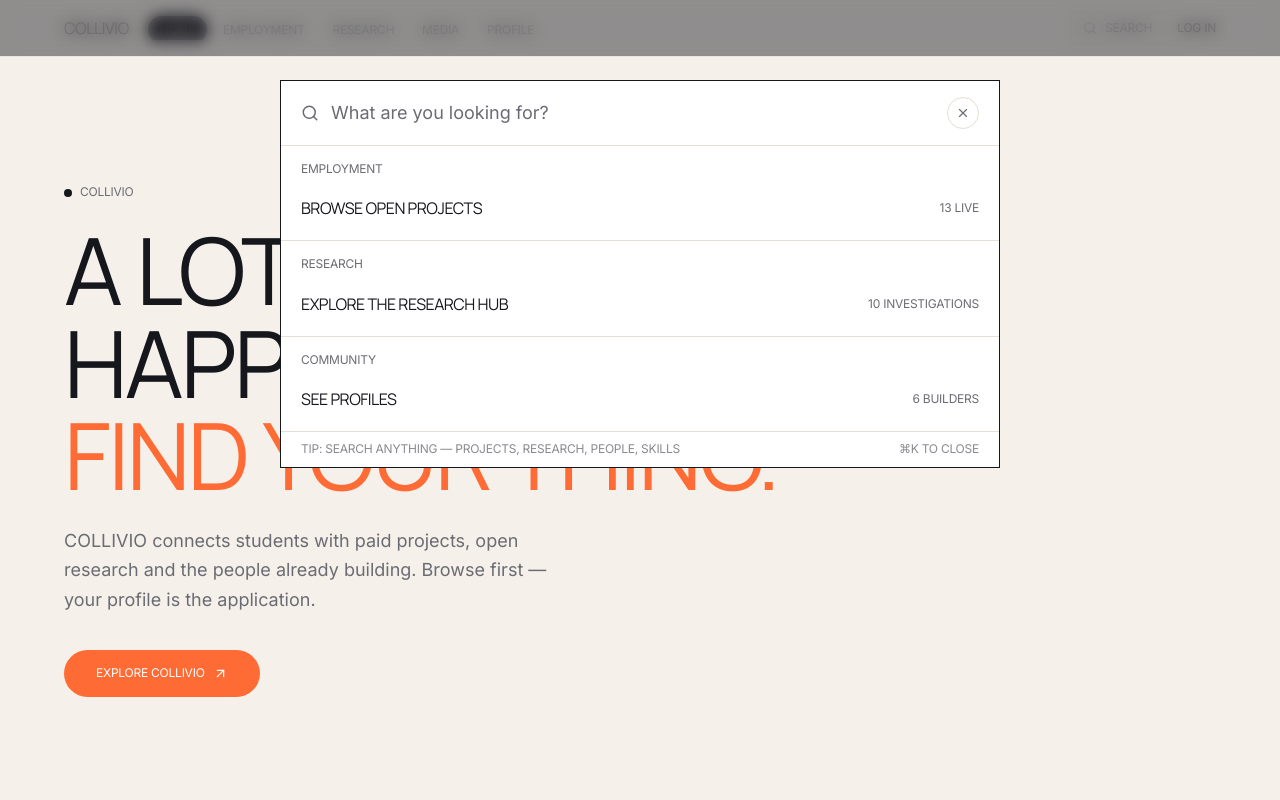
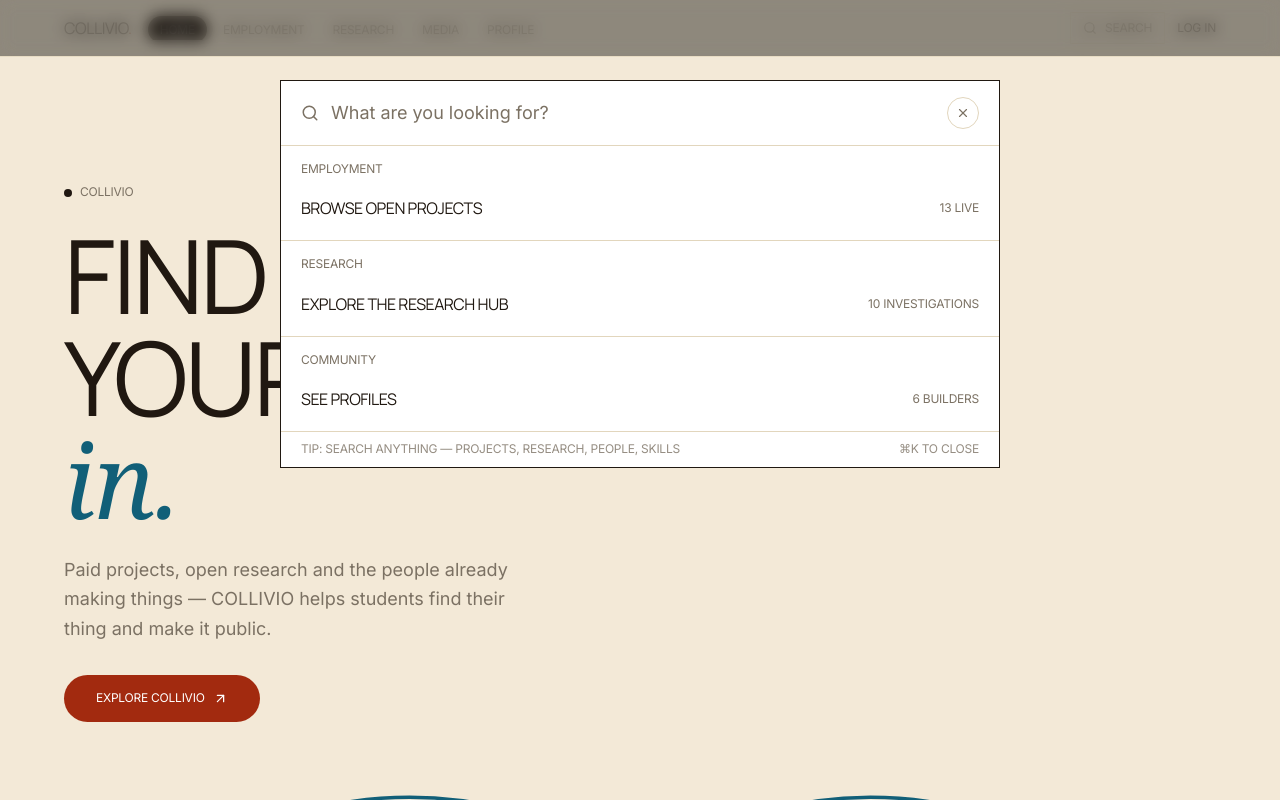
Before and after one commit to praagatii/collivio, a Next.js app: page / in a window 1280 px wide. Both pictures are taken after a click on the button "SEARCH". Shown: the top 800 px of the page. Built offline with nearby package versions, Linux system fonts and the light colour scheme.

Commit message:
Autumn art-direction reset: cream + dark teal + autumn accents, organic squiggle motif, section color transitions (cream → teal → mustard → burgundy → copper), editorial research feature, simplified people cards

```diff
--- a/src/app/globals.css
+++ b/src/app/globals.css
@@ -1,18 +1,22 @@
 @import "tailwindcss";
 
 :root {
-  --canvas: #f5f1ea;
+  --canvas: #f3e9d7;
   --paper: #ffffff;
-  --ink: #16161d;
-  --ink-soft: #6b6b73;
-  --line: #e5e0d5;
-  --accent: #ff6b35;
-  --accent-soft: #fff0e8;
-  --deep: #14141b;
-  --blue: #2b5df0;
-  --orange: #ff6b35;
-  --lime: #baf000;
-  --lemon: #ffe44d;
+  --ink: #201811;
+  --ink-soft: #7b7163;
+  --line: #e2d6bd;
+  --accent: #a22a0f;
+  --accent-soft: #f7e6d9;
+  --deep: #16130e;
+  --teal: #115f78;
+  --mustard: #da9413;
+  --copper: #a22a0f;
+  --olive: #808000;
+  --claret: #8e1137;
+  --burgundy: #470b24;
+  --cherry: #750a0a;
+  --caramel: #5d2806;
 }
 
 @theme inline {
@@ -24,10 +28,14 @@
   --color-accent: var(--accent);
   --color-accent-soft: var(--accent-soft);
   --color-deep: var(--deep);
-  --color-blue: var(--blue);
-  --color-orange: var(--orange);
-  --color-lime: var(--lime);
-  --color-lemon: var(--lemon);
+  --color-teal: var(--teal);
+  --color-mustard: var(--mustard);
+  --color-copper: var(--copper);
+  --color-olive: var(--olive);
+  --color-claret: var(--claret);
+  --color-burgundy: var(--burgundy);
+  --color-cherry: var(--cherry);
+  --color-caramel: var(--caramel);
   --font-sans: var(--font-inter);
   --font-display: var(--font-manrope);
 }
@@ -52,6 +60,14 @@
 }
 
 @layer components {
+  .serif-ita {
+    font-family: Georgia, "Times New Roman", serif;
+    font-style: italic;
+    font-weight: 400;
+    text-transform: none;
+    letter-spacing: -0.01em;
+  }
+
   .label {
     font-family: var(--font-inter);
     font-size: 0.75rem;
--- a/src/app/layout.tsx
+++ b/src/app/layout.tsx
@@ -26,7 +26,7 @@
   width: "device-width",
   initialScale: 1,
   viewportFit: "cover",
-  themeColor: "#f3ede2",
+  themeColor: "#f3e9d7",
 };
 
 export default function RootLayout({ children }: { children: React.ReactNode }) {
--- a/src/app/page.tsx
+++ b/src/app/page.tsx
@@ -1,6 +1,7 @@
 import {
   Hero,
-  Ecosystem,
+  Idea,
+  Paths,
   Opportunities,
   People,
   ResearchShow,
@@ -11,7 +12,8 @@
   return (
     <div>
       <Hero />
-      <Ecosystem />
+      <Idea />
+      <Paths />
       <Opportunities />
       <People />
       <ResearchShow />
--- a/src/components/home.tsx
+++ b/src/components/home.tsx
@@ -4,13 +4,14 @@
 import { motion } from "framer-motion";
 import { ArrowUpRight } from "lucide-react";
 import { projects, research, students } from "@/data/mock";
-import { ProjectCard, ResearchCard, ProfileCard } from "@/components/cards";
+import { ProjectCard, ProfileCard } from "@/components/cards";
+import { Squiggle } from "@/components/primitives";
 
 const EASE = [0.22, 1, 0.36, 1] as const;
 
 export function Hero() {
   return (
-    <section className="mx-auto max-w-[1200px] px-4 pb-8 pt-20 md:px-6 md:pt-32">
+    <section className="mx-auto max-w-[1200px] px-4 pb-4 pt-20 md:px-6 md:pt-32">
       <motion.div
         initial={{ opacity: 0, x: -10 }}
         animate={{ opacity: 1, x: 0 }}
@@ -24,34 +25,34 @@
         initial={{ opacity: 0, y: 30 }}
         animate={{ opacity: 1, y: 0 }}
         transition={{ duration: 0.9, delay: 0.08, ease: EASE }}
-        className="disp mt-6 max-w-3xl text-ink"
-        style={{ fontSize: "clamp(2.6rem, 7.5vw, 5.8rem)" }}
+        className="disp mt-6 max-w-4xl text-ink"
+        style={{ fontSize: "clamp(2.8rem, 8.5vw, 6.4rem)" }}
       >
-        A LOT IS
+        FIND
         <br />
-        HAPPENING.
+        YOUR WAY
         <br />
-        <span className="text-accent">FIND YOUR THING.</span>
+        <span className="serif-ita text-teal">in.</span>
       </motion.h1>
       <motion.p
         initial={{ opacity: 0, y: 18 }}
         animate={{ opacity: 1, y: 0 }}
         transition={{ duration: 0.8, delay: 0.25, ease: EASE }}
-        className="mt-6 max-w-lg text-base leading-relaxed text-ink-soft md:text-lg"
+        className="mt-6 max-w-md text-base leading-relaxed text-ink-soft md:text-lg"
       >
-        COLLIVIO connects students with paid projects, open research and the
-        people already building. Browse first — your profile is the application.
+        Paid projects, open research and the people already making things —
+        COLLIVIO helps students find their thing and make it public.
       </motion.p>
       <motion.div
         initial={{ opacity: 0, y: 16 }}
         animate={{ opacity: 1, y: 0 }}
         transition={{ duration: 0.8, delay: 0.4, ease: EASE }}
-        className="mt-9"
+        className="mt-8"
       >
         <Link
           href="/employment-skill-bridge"
           data-cur
-          className="group inline-flex items-center gap-2 rounded-full bg-accent px-8 py-4 label text-white transition-colors duration-300 hover:bg-deep"
+          className="group inline-flex items-center gap-2 rounded-full bg-accent px-8 py-4 label text-paper transition-colors duration-300 hover:bg-teal"
         >
           EXPLORE COLLIVIO
           <ArrowUpRight
@@ -60,31 +61,66 @@
           />
         </Link>
       </motion.div>
+      <div className="mt-16">
+        <Squiggle className="h-14 w-full text-teal" strokeWidth={3.5} />
+      </div>
     </section>
   );
 }
 
-export function Ecosystem() {
+export function Idea() {
+  return (
+    <section className="mt-16 bg-teal text-canvas">
+      <div className="mx-auto max-w-[1200px] px-4 py-24 md:px-6 md:py-32">
+        <div className="label text-canvas/60">THE COLLIVIO IDEA</div>
+        <h2
+          className="disp mt-5 text-canvas"
+          style={{ fontSize: "clamp(2.1rem, 5.5vw, 4.2rem)" }}
+        >
+          THERE&apos;S A LOT
+          <br />
+          OUT THERE.
+        </h2>
+        <Squiggle className="my-10 h-12 w-48 text-mustard" strokeWidth={3} />
+        <h3
+          className="disp max-w-3xl text-canvas"
+          style={{ fontSize: "clamp(1.6rem, 4vw, 3rem)" }}
+        >
+          WE HELP YOU FIND YOUR{" "}
+          <span className="serif-ita text-mustard">way in.</span>
+        </h3>
+      </div>
+    </section>
+  );
+}
+
+export function Paths() {
   const cards = [
     {
       n: "01",
       word: "BUILD",
-      desc: "Real briefs, real pay, real proof.",
-      meta: `${projects.length} open projects`,
+      band: "bg-mustard",
+      desc: "Paid projects and briefs from companies who want people that can actually build.",
+      list: ["PROJECTS", "SKILLS", "EXPERIENCE"],
+      meta: `${projects.length} OPEN PROJECTS`,
       href: "/employment-skill-bridge",
     },
     {
       n: "02",
       word: "RESEARCH",
-      desc: "Join a question. Put your name on the findings.",
-      meta: `${research.length} research teams`,
+      band: "bg-copper",
+      desc: "Questions that accept collaborators. Student-led, evidence-first, open.",
+      list: ["QUESTIONS", "PEOPLE", "DISCOVERY"],
+      meta: `${research.length} RESEARCH TEAMS`,
       href: "/research-hub",
     },
     {
       n: "03",
       word: "CONNECT",
-      desc: "Your next team is already building here.",
-      meta: "Students, mentors, orgs",
+      band: "bg-claret",
+      desc: "The network your future work comes from — students, mentors and organizations.",
+      list: ["PEOPLE", "ORGS", "IDEAS"],
+      meta: "STUDENTS · MENTORS · ORGS",
       href: "/profile",
     },
   ];
@@ -92,13 +128,13 @@
     <section className="mx-auto max-w-[1200px] px-4 py-20 md:px-6">
       <div className="label flex items-center gap-2 text-ink-soft">
         <span className="inline-block h-2 w-2 rounded-full bg-ink" />
-        EXPLORE COLLIVIO
+        CHOOSE A PATH
       </div>
       <h2
         className="disp mt-4 text-ink"
         style={{ fontSize: "clamp(1.8rem, 4.5vw, 3.2rem)" }}
       >
-        THREE WAYS TO START.
+        THREE WAYS IN.
       </h2>
       <div className="mt-10 grid gap-4 md:grid-cols-3">
         {cards.map((c, i) => (
@@ -112,21 +148,32 @@
             <Link
               href={c.href}
               data-cur
-              className="group block rounded-[1.5rem] border border-line bg-paper p-7 transition-shadow duration-300 hover:shadow-[0_8px_30px_-12px_rgba(0,0,0,0.08)]"
+              className="group block overflow-hidden rounded-[2.5rem] border border-line bg-paper"
             >
-              <span className="num-outline text-3xl">{c.n}</span>
-              <h3
-                className="disp mt-5 text-ink"
-                style={{ fontSize: "clamp(1.6rem, 3.5vw, 2.6rem)" }}
+              <div className={`${c.band} px-7 pb-8 pt-6 text-canvas`}>
+                <div className="label text-canvas/70">{c.n}</div>
+                <div
+                  className="disp mt-2 text-canvas"
+                  style={{ fontSize: "clamp(2rem, 4vw, 2.8rem)" }}
                 >
                   {c.word}
-              </h3>
-              <p className="mt-3 text-sm leading-relaxed text-ink-soft">{c.desc}</p>
+                </div>
+              </div>
+              <div className="p-7">
+                <p className="text-sm leading-relaxed text-ink-soft">{c.desc}</p>
+                <div className="mt-4 flex gap-1.5">
+                  {c.list.map((l) => (
+                    <span key={l} className="rounded-full border border-line px-3 py-1 label text-ink-soft">
+                      {l}
+                    </span>
+                  ))}
+                </div>
                 <div className="mt-6 flex items-center justify-between">
                   <span className="label text-ink-soft">{c.meta}</span>
                   <span className="grid h-10 w-10 place-items-center rounded-full bg-ink text-paper transition-colors duration-300 group-hover:bg-accent">
                     <ArrowUpRight size={16} />
                   </span>
+                </div>
               </div>
             </Link>
           </motion.div>
@@ -139,13 +186,11 @@
 export function Opportunities() {
   const picks = [projects[1], projects[0], projects[3]].filter(Boolean);
   return (
-    <section className="mx-auto max-w-[1200px] px-4 py-16 md:px-6">
+    <section className="bg-mustard">
+      <div className="mx-auto max-w-[1200px] px-4 py-20 md:px-6">
         <div className="flex items-end justify-between gap-4">
           <div>
-          <div className="label flex items-center gap-2 text-ink-soft">
-            <span className="inline-block h-2 w-2 rounded-full bg-accent" />
-            PICK SOMETHING
-          </div>
+            <div className="label text-ink/60">PICK SOMETHING</div>
             <h2
               className="disp mt-4 text-ink"
               style={{ fontSize: "clamp(1.8rem, 4.5vw, 3.2rem)" }}
@@ -158,15 +203,16 @@
           <Link
             href="/employment-skill-bridge"
             data-cur
-          className="label link-line hidden text-ink hover:text-accent md:block"
+            className="label link-line hidden text-ink hover:text-ink md:block"
           >
             VIEW ALL →
           </Link>
         </div>
-      <div className="scrub-x -mx-4 mt-8 flex gap-4 overflow-x-auto px-4 pb-4 md:px-0">
+        <div className="scrub-x -mx-4 mt-10 flex gap-4 overflow-x-auto px-4 pb-4 md:px-0">
           {picks.map((p, i) => (
             <ProjectCard key={p.id} project={p} variant="tile" index={i + 1} eager={i === 0} />
           ))}
+        </div>
       </div>
     </section>
   );
@@ -174,7 +220,7 @@
 
 export function People() {
   return (
-    <section className="mx-auto max-w-[1200px] px-4 py-16 md:px-6">
+    <section className="mx-auto max-w-[1200px] px-4 py-20 md:px-6">
       <div className="flex items-end justify-between gap-4">
         <div>
           <div className="label flex items-center gap-2 text-ink-soft">
@@ -198,7 +244,7 @@
           VIEW ALL →
         </Link>
       </div>
-      <div className="mt-8 grid gap-4 sm:grid-cols-2 md:grid-cols-3">
+      <div className="mt-10 grid gap-4 sm:grid-cols-2 md:grid-cols-3">
         {students.slice(0, 3).map((s) => (
           <ProfileCard key={s.id} student={s} big />
         ))}
@@ -208,40 +254,41 @@
 }
 
 export function ResearchShow() {
+  const r = research[0];
+  const meta = r
+    ? `${r.collaborators} CONTRIBUTORS · ${r.category.toUpperCase()} · ${
+        r.open ? `${r.spotsOpen} SPOTS OPEN` : "ONGOING"
+      }`
+    : "";
   return (
-    <section className="bg-blue/[0.04]">
-      <div className="mx-auto max-w-[1200px] px-4 py-20 md:px-6">
-        <div className="flex items-end justify-between gap-4">
-          <div>
-            <div className="label flex items-center gap-2 text-ink-soft">
-              <span className="inline-block h-2 w-2 rounded-full bg-blue" />
-              RESEARCH
-            </div>
+    <section className="bg-burgundy text-canvas">
+      <div className="mx-auto max-w-[1200px] px-4 py-24 md:px-6 md:py-32">
+        <div className="label text-canvas/60">RESEARCH</div>
+        {r ? (
+          <>
             <h2
-              className="disp mt-4 text-ink"
-              style={{ fontSize: "clamp(1.8rem, 4.5vw, 3.2rem)" }}
+              className="disp mt-6 max-w-4xl text-canvas"
+              style={{ fontSize: "clamp(2.2rem, 6vw, 4.6rem)" }}
             >
-              QUESTIONS WORTH
-              <br />
-              EXPLORING.
+              {r.question}
             </h2>
-            <p className="mt-3 max-w-md text-sm leading-relaxed text-ink-soft">
-              Student-led investigations you can actually join.
-            </p>
+            <div className="mt-8 flex flex-wrap items-center gap-x-6 gap-y-3">
+              <span className="label text-canvas/80">{meta}</span>
             </div>
             <Link
-            href="/research-hub"
+              href={`/research/${r.id}`}
               data-cur
-            className="label link-line hidden text-ink hover:text-accent md:block"
+              className="group mt-10 inline-flex items-center gap-2 rounded-full border border-canvas/60 px-8 py-4 label text-canvas transition-colors duration-300 hover:bg-canvas hover:text-claret"
             >
-            VIEW ALL →
+              JOIN THE RESEARCH
+              <ArrowUpRight
+                size={15}
+                className="transition-transform duration-300 group-hover:translate-x-0.5 group-hover:-translate-y-0.5"
+              />
             </Link>
-        </div>
-        <div className="scrub-x -mx-4 mt-8 flex gap-4 overflow-x-auto px-4 pb-4 md:px-0">
-          {research.slice(0, 3).map((r, i) => (
-            <ResearchCard key={r.id} item={r} variant="tile" index={i + 1} />
-          ))}
-        </div>
+            <Squiggle className="mt-14 h-12 w-full text-mustard" strokeWidth={3} />
+          </>
+        ) : null}
       </div>
     </section>
   );
@@ -249,40 +296,32 @@
 
 export function FinalCta() {
   return (
-    <section className="mx-auto max-w-[1200px] px-4 py-24 md:px-6">
-      <div className="mx-auto max-w-2xl text-center">
+    <section className="bg-copper text-canvas">
+      <div className="mx-auto max-w-[1200px] px-4 py-24 text-center md:px-6 md:py-32">
         <h2
-          className="disp text-ink"
-          style={{ fontSize: "clamp(2rem, 5.5vw, 4rem)" }}
+          className="disp mx-auto max-w-3xl text-canvas"
+          style={{ fontSize: "clamp(2.4rem, 6.5vw, 5rem)" }}
         >
-          WHAT ARE YOU
+          WHAT ARE
           <br />
-          CURIOUS ABOUT?
+          YOU CURIOUS
+          <br />
+          <span className="serif-ita text-mustard">about?</span>
         </h2>
-        <p className="mt-4 text-base leading-relaxed text-ink-soft">
-          Search projects, research and people — or let the platform surprise
-          you.
-        </p>
-        <div className="mt-8 flex flex-wrap items-center justify-center gap-4">
+        <div className="mt-10 flex flex-wrap items-center justify-center gap-4">
           <Link
             href="/employment-skill-bridge"
             data-cur
-            className="group inline-flex items-center gap-2 rounded-full bg-deep px-8 py-4 label text-paper transition-colors duration-300 hover:bg-accent"
+            className="group inline-flex items-center gap-2 rounded-full bg-canvas px-9 py-4 label text-ink transition-colors duration-300 hover:bg-mustard"
           >
-            EXPLORE PROJECTS
+            EXPLORE COLLIVIO
             <ArrowUpRight
               size={15}
               className="transition-transform duration-300 group-hover:translate-x-0.5 group-hover:-translate-y-0.5"
             />
           </Link>
-          <Link
-            href="/research-hub"
-            data-cur
-            className="inline-flex items-center gap-2 rounded-full border-2 border-ink px-8 py-4 label text-ink transition-colors duration-300 hover:bg-ink hover:text-paper"
-          >
-            EXPLORE RESEARCH
-          </Link>
         </div>
+        <Squiggle className="mx-auto mt-16 h-12 w-72 text-mustard" strokeWidth={3} />
       </div>
     </section>
   );
--- a/src/components/nav.tsx
+++ b/src/components/nav.tsx
@@ -109,8 +109,8 @@
           </p>
           <div className="mt-5 flex gap-2">
             <span className="h-2.5 w-2.5 rounded-full bg-accent" />
-            <span className="h-2.5 w-2.5 rounded-full bg-blue" />
-            <span className="h-2.5 w-2.5 rounded-full bg-ink" />
+            <span className="h-2.5 w-2.5 rounded-full bg-teal" />
+            <span className="h-2.5 w-2.5 rounded-full bg-mustard" />
           </div>
           <Link
             href="/signup"
```
Also changed, not shown: src/components/cards.tsx (+21 -9 lines), src/components/primitives.tsx (+36 -0 lines). Lines whose indentation alone changed are shown as unchanged.
